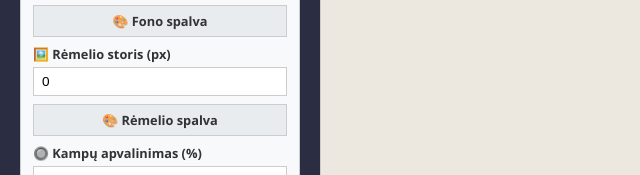
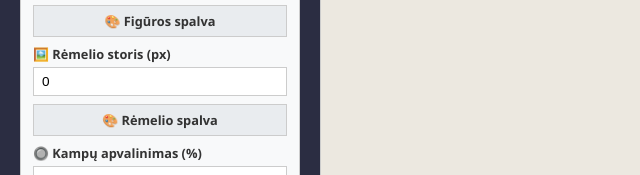
Before and after one commit to v0ras/Shapes-Text-Effects, a plain HTML site: page index.html in a window 1280 px wide. Shown: the part 291-466 px from the top of the page, 0-640 px from the left. Drawn offline with Linux system fonts and the light colour scheme.

Commit message:
Rename color label from 'Fono spalva' to 'Figūros spalva'

```diff
--- a/index.html
+++ b/index.html
@@ -27,7 +27,7 @@
         </div>
 
         <div class="input-group">
-          <label class="color-label" data-color="bg">🎨 Fono spalva</label>
+          <label class="color-label" data-color="bg">🎨 Figūros spalva</label>
           <input
             type="color"
             id="bgColor"
```
